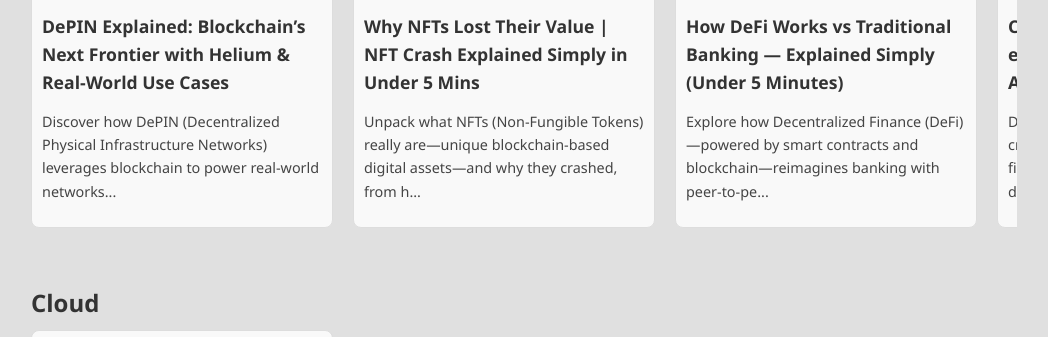
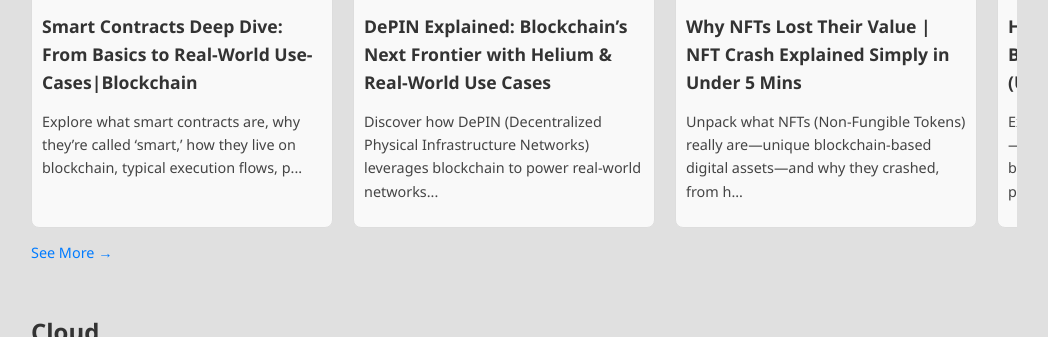
Before and after one commit to techunderfive/techunderfive, a Jekyll site: the page built from index.html, in a window 1280 px wide, cut to the strip 1344-1681 px from the top of the page. Shown: the whole strip, without its empty margins (231-1279 px from the left). Built offline with Jekyll 4.4.1, drawn with Linux system fonts in a browser that asks for light colours; comment, search, counter and statistics services are not loaded.

```diff
--- /dev/null
+++ b/_posts/category/blockchain/2025-07-12-smart-contract-explained.md
@@ -0,0 +1,277 @@
+---
+layout: post
+title: "Smart Contracts Deep Dive: From Basics to Real-World Use-Cases|Blockchain"
+description: "Discover what smart contracts are, why they’re called “smart,” and how they power blockchain-based automation. Learn through easy analogies, view execution flows, weigh pros & cons, and explore real-world use cases—from DeFi lending and AMM DEXs to supply chain tracking, parametric insurance, NFT royalties, and tokenized real estate."
+date: 2025-07-12
+excerpt: Explore what smart contracts are, why they’re called ‘smart,’ how they live on blockchain, typical execution flows, pros & cons, and real-world examples..
+category: Blockchain
+tags: [smart-contracts, blockchain, ethereum, rogrammable-money, decentralized-applications, real world use-cases,smart contracts]
+image: /assets/images/smart-contract-thumbnail.png
+canonical_url: https://techunderfive.com/2025/07/12/smart-contract-explained.html
+author: TechUnder5
+---
+
+<!-- Structured Data for SEO -->
+<script type="application/ld+json">
+{
+  "@context": "https://schema.org",
+  "@type": "BlogPosting",
+  "headline": "Smart Contracts Deep Dive: From Basics to Real-World Use-Cases|Blockchain",
+  "description": "Discover what smart contracts are, why they’re called “smart,” and how they power blockchain-based automation. Learn through easy analogies, view execution flows, weigh pros & cons, and explore real-world use cases—from DeFi lending and AMM DEXs to supply chain tracking, parametric insurance, NFT royalties, and tokenized real estate.",
+  "image": "https://techunderfive.com/assets/images/smart-contract-thumbnail.png",
+  "author": {
+    "@type": "Person",
+    "name": "TechUnder5"
+  },
+  "datePublished": "2025-07-12",
+  "mainEntityOfPage": {
+    "@type": "WebPage",
+    "@id": "https://techunderfive.com/2025/07/12/smart-contract-explained.html"
+  },
+  "publisher": {
+    "@type": "Organization",
+    "name": "TechUnder5",
+    "logo": {
+      "@type": "ImageObject",
+      "url": "https://techunderfive.com/assets/images/logonobg.png"
+    }
+  }
+}
+</script>
+
+Welcome to **TechUnder5**—your shortcut to mastering cutting-edge tech in under five minutes. Today’s topic: **Smart Contracts**, the self-executing blockchain programs that automate trustless agreements and power everything from DeFi to supply-chain tracking.
+
+---
+<!-- This is for Video when it comes up
+<div style="text-align: left; margin-bottom: 20px;">
+  <iframe width="560" height="315"
+          src="https://www.youtube.com/embed/NdGvjTZw0_4"
+          title="DePIN Explained: Blockchain’s Next Frontier with Helium & Real-World Use Cases"
+          frameborder="0"
+          allow="accelerometer; autoplay; clipboard-write; encrypted-media; gyroscope; picture-in-picture"
+          allowfullscreen>
+  </iframe>
+</div>
+
+<script type="application/ld+json">
+{
+  "@context": "http://schema.org",
+  "@type": "VideoObject",
+  "name": "DePIN Explained: Blockchain’s Next Frontier with Helium & Real-World Use Cases",
+  "description": "Discover how DePIN (Decentralized Physical Infrastructure Networks) leverages blockchain to power real-world networks like Helium hotspots, LoRaWAN gateways, and Filecoin storage—plus a farming example to illustrate rewards in under 5 minutes.",
+  "thumbnailUrl": "https://img.youtube.com/vi/NdGvjTZw0_4/hqdefault.jpg",
+  "uploadDate": "2025-07-08",
+  "duration": "PT5M0S",
+  "contentUrl": "https://www.youtube.com/watch?v=NdGvjTZw0_4",
+  "embedUrl": "https://www.youtube.com/embed/NdGvjTZw0_4"
+}
+</script> -->
+
+<!--Remove once video added-->
+<div style="text-align: left; margin-bottom: 20px;">
+  <img src="/assets/images/smart-contract-thumbnail.png"
+       alt="What are NFTs"
+       style="max-width: 500px; height: auto; border-radius: 6px;">
+</div>
+
+
+## Table of Contents
+
+1. [What Are Smart Contracts?](#what-is-smartcontracts)
+2. [How Smart Contracts Differ from Everyday Code?](#difference-code-vs-smartcontarct)
+3. [Pros and Cons of Smart Contracts](#pros-cons-smartcontract)
+4. [When are Smart Contracts Triggered?](#smartcontract-flow-chart)
+5. [Real-World Smart Contract Use Cases](#smartcontract-real-world-use-cases)
+6. [Key Takeaways](#key-takeaways)
+
+---
+
+## What Are Smart Contracts? {#what-is-smartcontracts}
+
+ **Smart contract** is a self-executing program living on a **blockchain** that encodes “if X, then Y” agreements and automatically carries them out once its conditions are satisfied—no middleman required. Once deployed, it behaves **autonomously**, running exactly as written **without any human intervention**; is **deterministic**, so you can be sure it will always produce the same result given the same inputs; and operates in a **trustless environment**, meaning that participants don’t need to trust one another—only the underlying protocol.
+
+Consider a **crowdfunding campaign**—a popular way to raise small amounts of capital from many backers via an online platform. A **smart contract** can automate all of its core rules:
+
+1. **Deadline Enforcement**
+Contributions are only accepted until a fixed end time; once the deadline passes, the contract simply rejects any new funds.
+2. **Minimum Contribution**
+Each pledge must meet a defined floor (for example, 0.01 ETH). Any amount below that threshold is automatically turned away.
+3. **Finalization Guard**
+Only after the deadline can the campaign be “finalized,” and this step can occur just once—eliminating the risk of duplicate payouts.
+4. **Goal Verification**
+Upon finalization, the smart contract compares the total raised to the funding target. If the goal is met or exceeded, it transfers all funds to the project owner.
+5. **Refund Mechanism**
+If the goal falls short by deadline, contributors regain their deposits. Refunds open only after the campaign ends—and only for those who actually backed it.
+6. **Safety Against Reentrancy**
+Before issuing any refund, the contract zeroes out the backer’s balance to prevent malicious re-entry attempts from draining funds.
+
+By enforcing **“require X, then proceed”** logic at each step, the smart contract guarantees that payouts or refunds happen only when every **prewritten condition is satisfied**—ensuring a predictable, secure crowdfunding process.
+
+---
+
+## How Smart Contracts Differ from Everyday Code? {#difference-code-vs-smartcontarct}
+
+You might be wondering: **aren’t smart contracts just “if-this-then-that” scripts like any other code**? At their core, smart contracts do follow “if X, then Y, else Z” logic—but what truly distinguishes them is where they run, how they execute, and why we use them.
+
+<table style="width: 75%; border-collapse: collapse; margin-top: 1rem;">
+  <thead>
+    <tr>
+      <th style="border: 1px solid #ddd; padding: 10px; background-color: #f8f8f8;">Everyday Code</th>
+      <th style="border: 1px solid #ddd; padding: 10px; background-color: #f8f8f8;">Smart Contracts</th>
+    </tr>
+  </thead>
+  <tbody>
+    <tr>
+      <td style="border: 1px solid #ddd; padding: 10px;">
+        • Runs on your local machine or a server you control.<br>
+        • Execution can be stopped, modified, or rolled back by the server owner.
+      </td>
+      <td style="border: 1px solid #ddd; padding: 10px;">
+        • Deployed on a distributed blockchain network.<br>
+        • Immutable and trustless—no one can stop or alter execution once live.
+      </td>
+    </tr>
+    <tr>
+      <td style="border: 1px solid #ddd; padding: 10px;">
+        • Software updates and patches are common and straightforward.<br>
+        • Code changes are managed by administrators.
+      </td>
+      <td style="border: 1px solid #ddd; padding: 10px;">
+        • Code is permanent on-chain—cannot be changed after deployment.<br>
+        • Fully auditable by anyone, guaranteeing transparency.
+      </td>
+    </tr>
+    <tr>
+      <td style="border: 1px solid #ddd; padding: 10px;">
+        • Uses external payment gateways or databases for money transfers.<br>
+        • Relies on trusted third parties for transactions.
+      </td>
+      <td style="border: 1px solid #ddd; padding: 10px;">
+        • Can lock up and release cryptocurrency natively.<br>
+        • Executes value transfers atomically without intermediaries.
+      </td>
+    </tr>
+    <tr>
+      <td style="border: 1px solid #ddd; padding: 10px;">
+        • A single server determines the result.<br>
+        • No built-in consensus mechanism.
+      </td>
+      <td style="border: 1px solid #ddd; padding: 10px;">
+        • Every node re-executes the same logic and must agree via consensus.<br>
+        • Ensures deterministic outcomes at the cost of gas.
+      </td>
+    </tr>
+    <tr>
+      <td style="border: 1px solid #ddd; padding: 10px;">
+        • Bugs can be patched or rolled back easily.<br>
+        • Live debugging and hot fixes are possible.
+      </td>
+      <td style="border: 1px solid #ddd; padding: 10px;">
+        • Bugs can permanently lock or drain real funds.<br>
+        • Requires formal audits, extensive testing, and safety patterns.
+      </td>
+    </tr>
+    <tr>
+      <td style="border: 1px solid #ddd; padding: 10px;">
+        • Code runs until you terminate the process or hit system limits.<br>
+        • No per-operation cost.
+      </td>
+      <td style="border: 1px solid #ddd; padding: 10px;">
+        • Each operation (storage, loops, etc.) consumes gas.<br>
+        • Forces lean, predictable logic to avoid unbounded loops.
+      </td>
+    </tr>
+  </tbody>
+</table>
+
+
+In essence, while smart contracts use familiar “if-this-then-that” logic, running that logic on a decentralized, immutable ledger turns basic branching into trustless, self-executing agreements. Without smart contracts, a blockchain is merely a tamper-proof record; with them, it becomes a global, autonomous computer.
+
+---
+
+## Pros and Cons of Smart Contracts {#pros-cons-smartcontract}
+
+<table style="width: 75%; border-collapse: collapse; margin-top: 1rem;">
+  <thead>
+    <tr>
+      <th style="border: 1px solid #ddd; padding: 10px; background-color: #f8f8f8;">Pros</th>
+      <th style="border: 1px solid #ddd; padding: 10px; background-color: #f8f8f8;">Cons</th>
+    </tr>
+  </thead>
+  <tbody>
+    <tr>
+      <td style="border: 1px solid #ddd; padding: 10px;">✅ Trustless automation</td>
+      <td style="border: 1px solid #ddd; padding: 10px;">⚠️ Irreversible bugs (e.g., lost funds)</td>
+    </tr>
+    <tr>
+      <td style="border: 1px solid #ddd; padding: 10px;">✅ 24/7 execution</td>
+      <td style="border: 1px solid #ddd; padding: 10px;">⚠️ Scalability limits &amp; gas costs</td>
+    </tr>
+    <tr>
+      <td style="border: 1px solid #ddd; padding: 10px;">✅ Transparent audit trail</td>
+      <td style="border: 1px solid #ddd; padding: 10px;">⚠️ Oracle dependency (off-chain data risk)</td>
+    </tr>
+    <tr>
+      <td style="border: 1px solid #ddd; padding: 10px;">✅ Permissionless innovation</td>
+      <td style="border: 1px solid #ddd; padding: 10px;">⚠️ Regulatory uncertainty</td>
+    </tr>
+  </tbody>
+</table>
+
+
+---
+
+## When are Smart Contracts Triggered? (Ethereum Example) {#smartcontract-flow-chart}
+
+<div style="text-align: left; margin-bottom: 10px;">
+  <img src="/assets/images/smart-contract-flowchart.png"
+       alt="What are NFTs"
+       style="max-width: 350px; height: auto; border-radius: 6px;">
+</div>
+
+---
+
+## Real-World Smart Contract Use Cases {#smartcontract-real-world-use-cases}
+
+<table style="width: 75%; border-collapse: collapse; margin-top: 1rem;">
+  <thead>
+    <tr>
+      <th style="border: 1px solid #ddd; padding: 10px; background-color: #f8f8f8;">Use Case</th>
+      <th style="border: 1px solid #ddd; padding: 10px; background-color: #f8f8f8;">Description</th>
+    </tr>
+  </thead>
+  <tbody>
+    <tr>
+      <td style="border: 1px solid #ddd; padding: 10px;">DeFi Lending (Aave, Compound)</td>
+      <td style="border: 1px solid #ddd; padding: 10px;">Users lock up cryptocurrency as collateral to borrow other assets or earn interest—no bank required.</td>
+    </tr>
+    <tr>
+      <td style="border: 1px solid #ddd; padding: 10px;">AMMs &amp; DEXs (Uniswap, SushiSwap)</td>
+      <td style="border: 1px solid #ddd; padding: 10px;">Automated liquidity pools match trades and set prices via smart contracts instead of traditional order books.</td>
+    </tr>
+    <tr>
+      <td style="border: 1px solid #ddd; padding: 10px;">Parametric Insurance (e.g., flight delay payouts)</td>
+      <td style="border: 1px solid #ddd; padding: 10px;">Policies automatically pay out when an on-chain data feed confirms a predefined event, such as a delayed flight.</td>
+    </tr>
+    <tr>
+      <td style="border: 1px solid #ddd; padding: 10px;">Supply Chain Tracking (Walmart – food provenance)</td>
+      <td style="border: 1px solid #ddd; padding: 10px;">Each step of a product’s journey is immutably recorded on-chain for transparent, tamper-proof provenance.</td>
+    </tr>
+    <tr>
+      <td style="border: 1px solid #ddd; padding: 10px;">NFT Royalties (automated artist payouts)</td>
+      <td style="border: 1px solid #ddd; padding: 10px;">Every secondary sale of a digital collectible triggers an on-chain royalty payment back to the creator.</td>
+    </tr>
+    <tr>
+      <td style="border: 1px solid #ddd; padding: 10px;">Tokenized Real Estate (fractional ownership + rent distribution)</td>
+      <td style="border: 1px solid #ddd; padding: 10px;">Property shares are represented as tokens, enabling proportional profit and rent distribution via smart contracts.</td>
+    </tr>
+  </tbody>
+</table>
+
+---
+
+## Key Takeaways {#key-takeaways}
+
+**Smart Contracts** turn simple “if … then” rules into **trustless**, on-chain automation—**no middlemen** required. They power everything from **DeFi** and **insurance** to supply-chain tracking and **NFT royalties**, making blockchains truly programmable.
+
+If you found this guide helpful, **like**, **share**, and **subscribe** to [TechUnder5](https://www.youtube.com/@techunder5).
```
Also changed, not shown: _posts/category/blockchain/2025-07-8-DePIN-Explained-Helium.md (+1 -1 lines), assets/images/smart-contract-flowchart.png (added), 1 other file.
